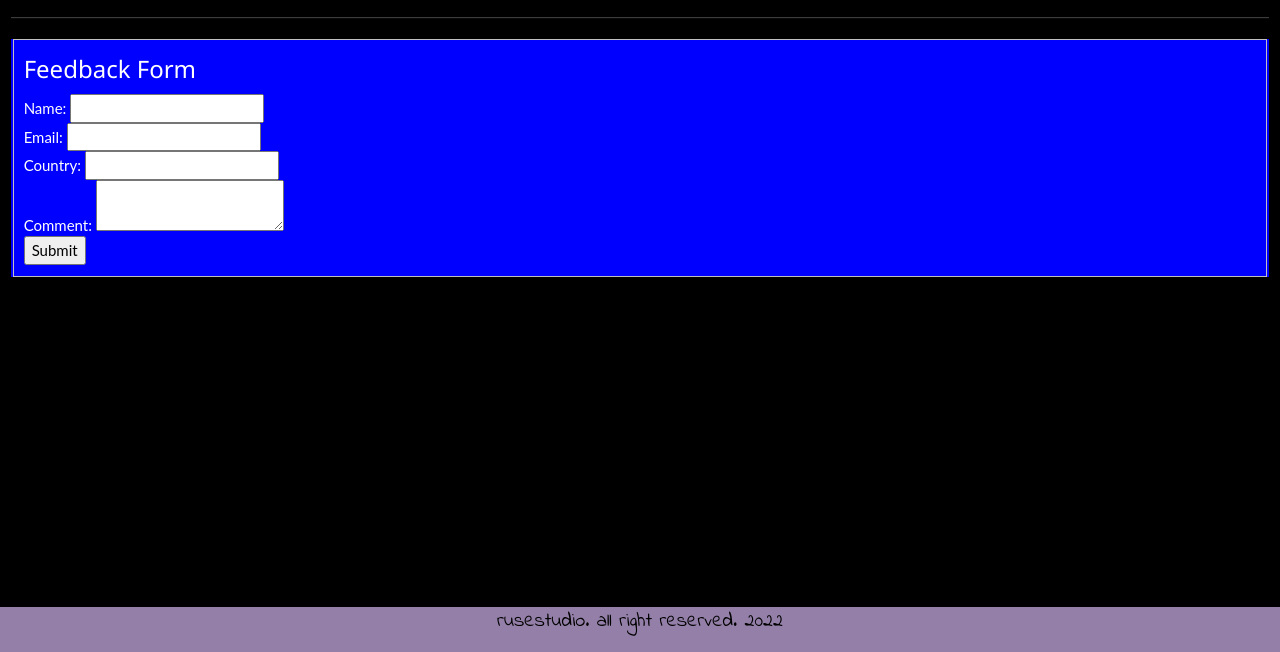
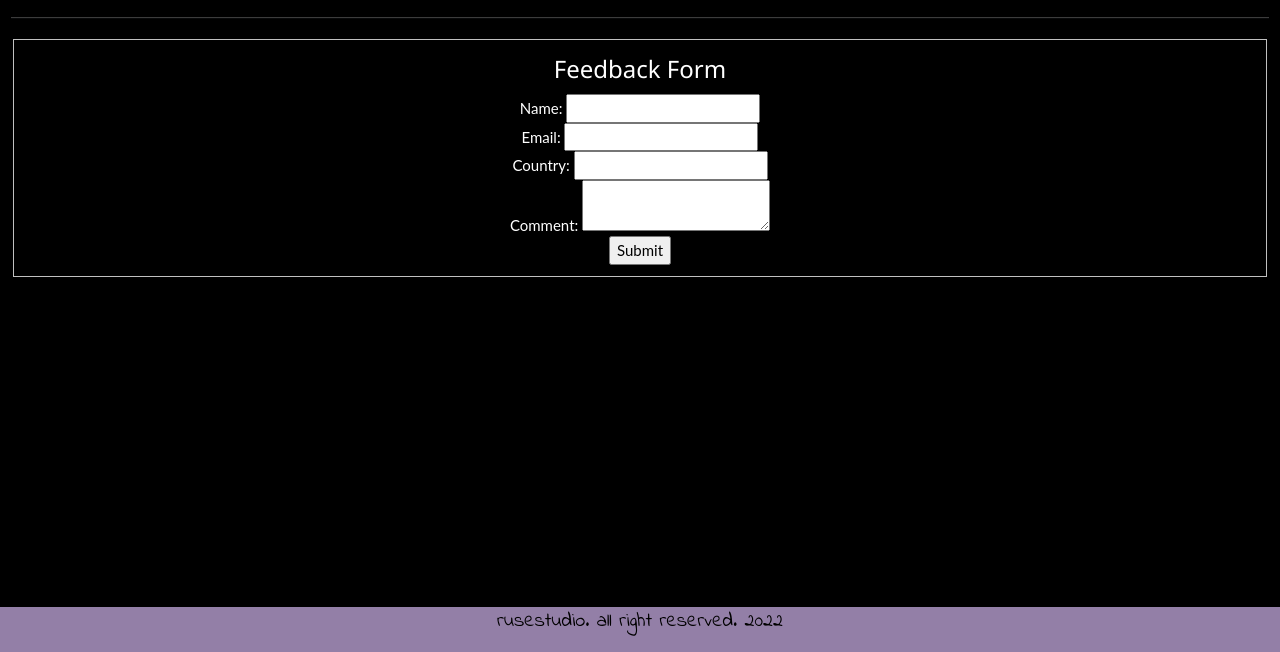
Before and after one commit to rusestudio/thespacesstudio, a plain HTML site: page form.html in a window 1280 px wide. Shown: the part 148-800 px from the top of the page. Drawn offline with nearby package versions, Linux system fonts and the light colour scheme; a web font is replaced by a local one.

Commit message:
Update form.html

```diff
--- a/form.html
+++ b/form.html
@@ -118,7 +118,7 @@ p{
 .containerform{
     font-color: white;
     color: white;
-   background-color: blue;
+    text-align: center;
 
   }
 
@@ -147,7 +147,7 @@ p{
   <div class="center">
     <fieldset>
 <h3>Feedback Form</h3>
-<form action="https://rusestudio.github.io/thespacesstudio/form.php" method="POST" >
+<form action="form.php" method="POST" >
 <label>Name: </label>
 <input type="text" name="name"><br>
 <label>Email: </label>
```
